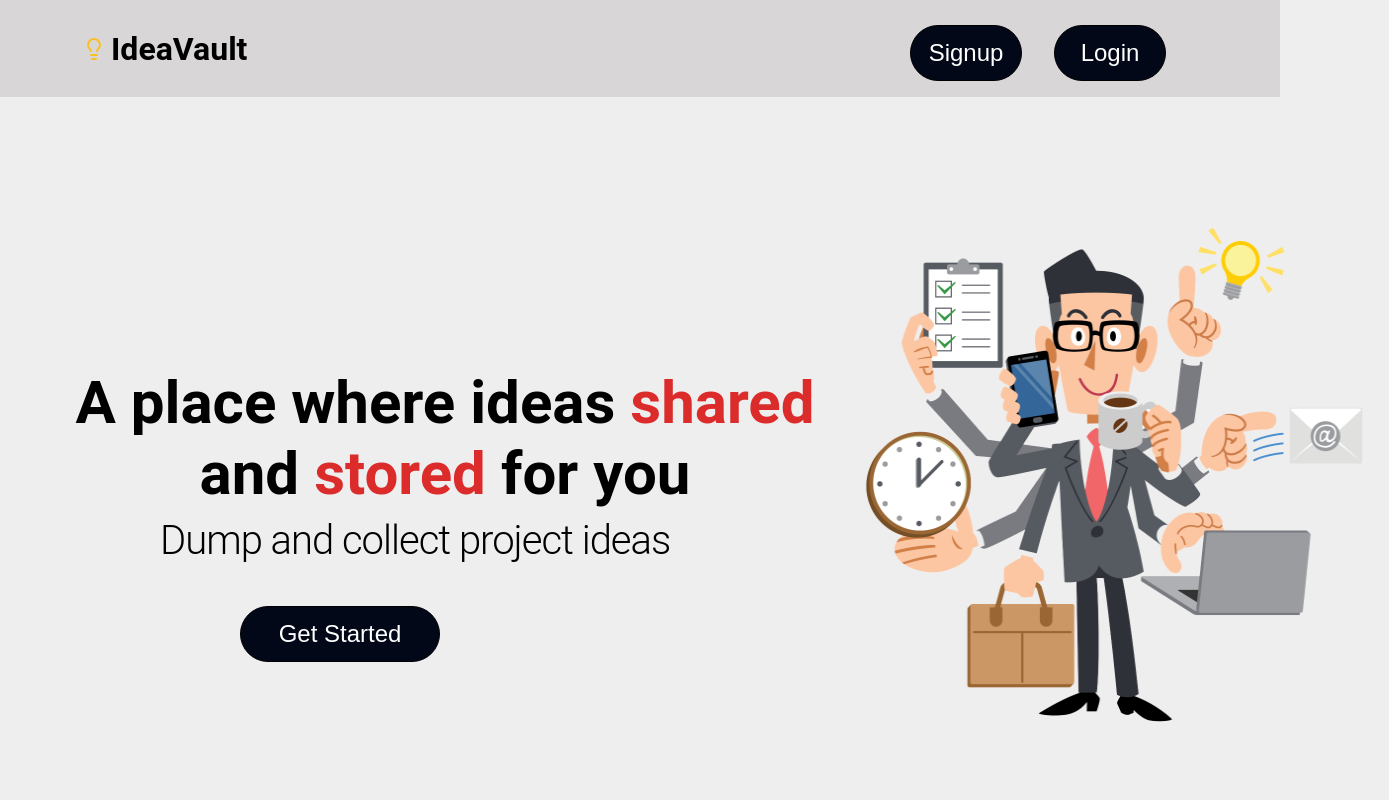
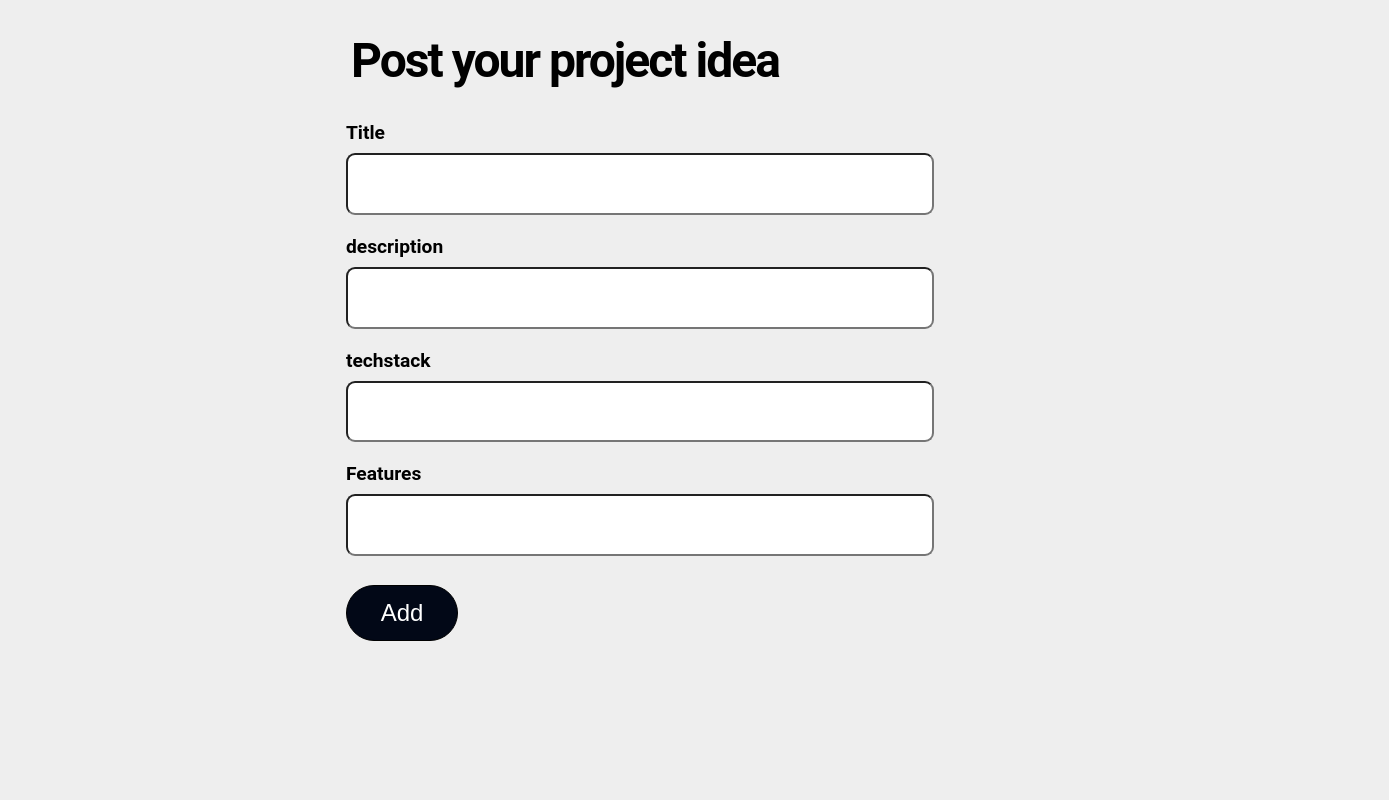
Before and after one commit to Naiduyenduva/IdaeVault_project, a React (Vite) app in the folder Frontend/client/: page / in a window 1280 px wide. Shown: the top 800 px of the page, 1389 px wide, since content can reach past the window. Built offline with nearby package versions, Linux system fonts and the light colour scheme.

Commit message:
added projectdata component

```diff
--- a/Frontend/client/src/App.css
+++ b/Frontend/client/src/App.css
@@ -182,3 +182,8 @@ button {
   text-align: center;
   color: rgb(228, 205, 76);
 }
+.project-data {
+  display: grid;
+  place-items: center; /* Centers both horizontally and vertically */
+  height: 10vh;
+}
--- a/Frontend/client/src/App.jsx
+++ b/Frontend/client/src/App.jsx
@@ -6,18 +6,20 @@ import Home from './components/Home'; // Your protected page
 import { Lightbulb } from "lucide-react";
 import { Link } from 'react-router-dom';
 import Card from './components/Card'
+import ProjectData from './components/ProjectData';
 
 function App() {
 
   return (
      <Router>
-    <div class>
-      <Navbar />
+    <div>
+      {/* <Navbar /> */}
     <Routes>
           <Route path="/signup" element={<Signup />} />
           <Route path="/login" element={<Login />} />
           <Route path="/Card" element={<Card />} />
-          <Route path="/" element={<Home />} /> {/* Protected route */}
+          <Route path="/home" element={<Home />} />
+          <Route path='/' element={<ProjectData />} />
     </Routes>
    </div>
    </Router>
@@ -31,8 +33,8 @@ function Navbar() {
     <h1><Link to='/'>IdeaVault</Link></h1>
     </div>
     <div className='navbar buttons'>
-      <button><Link to='/signup'>Signup</Link></button>
-      <button><Link to='/login'>Login</Link> </button>
+      <Link to='/signup'><button>Signup</button> </Link>
+      <Link to='/login'><button>Login </button> </Link>
     </div>
   </div>
 }
--- a/Frontend/client/src/components/Card.jsx
+++ b/Frontend/client/src/components/Card.jsx
@@ -1,21 +1,48 @@
+import React from "react";
 
+    const items = [{
+        title: "Project Alpha",
+        description: "A cutting-edge web application showcasing modern development practices.",
+        techStack: ["React", "Next.js", "Express.js", "Javascript",],
+        features: ["Implementation", "authentication", "Mastering"]
+    },
+    {
+        title: "Mastering datastructures",
+        description: "A cutting-edge web application showcasing modern development practices.",
+        techStack: ["React", "Flask", "Fast API", "Python"],
+        features: ["Implementation", "authentication","React Native", "Typescript"]
+    },
+    {
+        title: "Built an app for location Finder",
+        description: "A cutting-edge web application showcasing modern development practices.",
+        techStack: ["React", "Django", "React Native", "Flutter"],
+        features: ["Authentication", "password hashing","Mastering datastructures", "DSA cooker"]
+    }
+    ];
 
 function Card() {
     return(
         <>
-            <div className="card">
-                <h1 className="pro-title">Project Alpha</h1>
-                <h2 className="description">A cutting-edge web application showcasing modern development practices.</h2>
+        {
+            items.map((item,index)=> (
+            <div className="card" key={index}>
+                <h1 className="pro-title">{item.title}</h1>
+                <h2 className="description">{item.description}</h2>
                 <h2 className="techstack">Techstack</h2>
-                <button className="tech">React</button>
-                <button className="tech">Next.js</button>
-                <button className="tech">Typescript</button>
-                <button className="tech">Express.js</button>
+                {
+                    item.techStack.map((tech,index)=>(
+                        <button className="tech" key={index}>{tech}</button>
+                    ))
+                }
                 <h2 className="features">Features</h2>
-                <p className="text">Responsive design</p>
-                <p className="text">Dark mode support</p>
-                <p className="text">API Integration</p>
+                {
+                    item.features.map((featuress,index)=>(
+                        <p className="text" key={index}>{featuress}</p>
+                    ))
+                }
             </div>
+            ))
+        }
         </>
     )
 }
--- a/Frontend/client/src/components/Home.jsx
+++ b/Frontend/client/src/components/Home.jsx
@@ -1,8 +1,8 @@
 import React from 'react'
-import image from '../assets/image.png'
-import { Link } from 'react-router-dom'
+import image from '../assets/image.png';
+import { Link } from 'react-router-dom';
 import Card from './Card';
-import Footer from './Footer'
+import Footer from './Footer';
 
 const Home = () => {
   return (
@@ -19,8 +19,6 @@ const Home = () => {
       </div>
         <div className='card-container'>
           <Card />
-          <Card />
-          <Card />
         </div>
         <Footer />
     </section>
--- /dev/null
+++ b/Frontend/client/src/components/ProjectData.jsx
@@ -0,0 +1,90 @@
+import { useState } from "react";
+
+function ProjectData() {
+    // State to manage form data
+
+    const initialFormData = {
+        title: '',
+        description: '',
+        techStack: '',
+        keyFeatures: ''
+      };
+
+      const [formData, setFormData] = useState(initialFormData);
+
+
+    const handleChange = (e) => {
+      setFormData({
+        ...formData,
+        [e.target.name]: e.target.value
+      });
+    };
+
+    const handleSubmit = async (e) => {
+      e.preventDefault();
+      try {
+        const token = localStorage.getItem('token'); // Adjust if using cookies or other storage
+        const response = await fetch('http://localhost:3000/idea', {
+          method: 'POST',
+          headers: {
+            'Content-Type': 'application/json',
+            'token': token
+          },
+          body: JSON.stringify(formData)
+        });
+
+        if (response.ok) {
+          alert('idea added successfully')
+          console.log("idea added successfully");
+          setFormData(initialFormData);
+        } else {
+          console.log("Failed to add idea");
+        }
+      } catch (error) {
+        console.error("Error occurred:", error);
+      }
+    };
+
+    return (
+      <div className="project-data">
+        <h1 className="s-title">Post your project idea</h1>
+        <form onSubmit={handleSubmit}>
+          <label>Title</label><br/>
+          <input
+            type="text"
+            name="title"
+            value={formData.title}
+            onChange={handleChange}
+          /><br/>
+
+          <label>description</label><br/>
+          <input
+            type="text"
+            name="description"
+            value={formData.description}
+            onChange={handleChange}
+            /><br/>
+
+          <label>techstack</label><br/>
+          <input
+            type="text"
+            name="techStack"
+            value={formData.techStack}
+            onChange={handleChange}
+          /><br/>
+
+
+            <label>Features</label><br/>
+            <input
+              type="text"
+              name="keyFeatures"
+              value={formData.keyFeatures}
+              onChange={handleChange}
+          /><br/>
+          <button type="submit">Add</button>
+        </form>
+      </div>
+    );
+  }
+
+  export default ProjectData;
```
Also changed, not shown: 1 other file (tests, documents, lock files or other folders).
